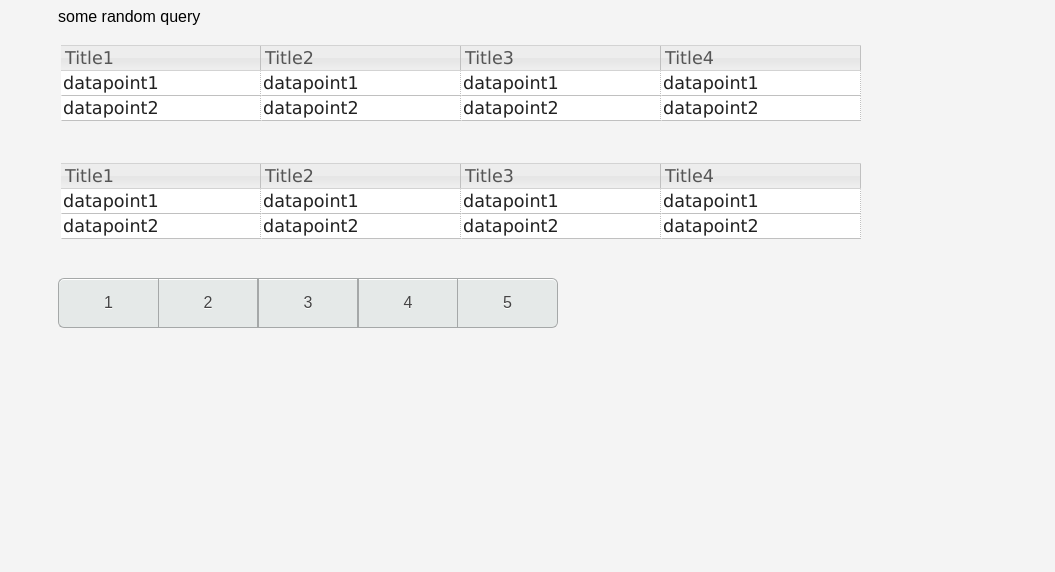
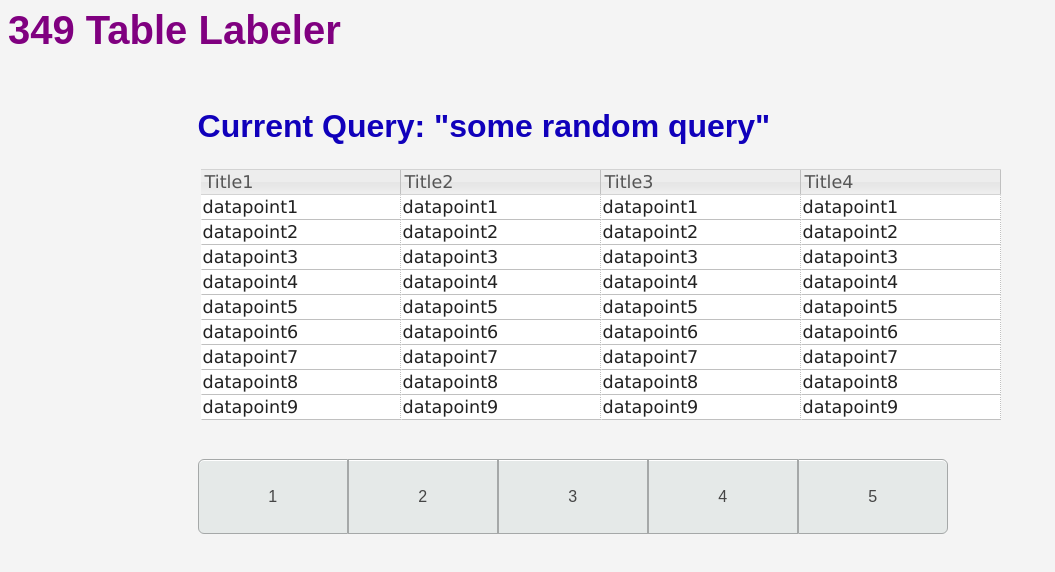
Before and after one commit to gsheld/349_project, a plain HTML site: page webpage/page.html in a window 1280 px wide. Shown: the whole page, without its empty margins (0-1055 px from the left). Drawn offline with Linux system fonts and the light colour scheme.

Commit message:
More webpage updates

```diff
--- a/webpage/page.css
+++ b/webpage/page.css
@@ -1,7 +1,22 @@
 body {
-  padding: 0 50px;
 	background-color: #f4f4f4;
 	font-family: source-sans-pro, sans-serif;
+}
+
+.titleBarContainer {
+	width: 100%;
+	height: 10%;
+	font-size: 40;
+	font-weight: bold;
+	color: purple;
+}
+
+.contentContainer {
+	margin-left: 15%;
+}
+
+.queryStatement {
+	color: #1000BB;
 }
 
 :focus {
@@ -9,16 +24,8 @@ body {
 	outline-style: none;
 }
 
-.full {
-  width: 100%;
-}
-
 .title {
 	letter-spacing: -.065em;
-}
-
-.spacer {
-  padding: 25px 0;
 }
 
 .topcoat-button-bar__item > input {
@@ -31,16 +38,6 @@ body {
 	position: absolute;
 	width: auto;
 	opacity: 0.001;
-}
-
-.button-bar,
-.topcoat-button-bar {
-  display: table;
-  table-layout: fixed;
-  white-space: no-wrap;
-  margin: 0;
-  padding: 0;
-  width: 500px;
 }
 
 .topcoat-button-bar__item {
@@ -59,14 +56,6 @@ body {
 	border-bottom-right-radius: 6px;
 }
 
-.topcoat-button-bar__item:first-child > .topcoat-button-bar__button {
-  border-right: none;
-}
-
-.topcoat-button-bar__item:last-child > .topcoat-button-bar__button {
-  border-left: none;
-}
-
 .button,
 .topcoat-button-bar__button {
 	position: relative;
@@ -76,17 +65,14 @@ body {
 	margin: 0;
 	padding: 0;
 	border: none;
-  background: transparent;
-  background-clip: padding-box;
 	color: inherit;
 	vertical-align: top;
-  text-decoration: none;
-  text-overflow: ellipsis;
 	white-space: nowrap;
 	font: inherit;
 	cursor: default;
 	user-select: none;
-  width: 100px;
+	width: 150px;
+	height: 75px;
 }
 
 .topcoat-button-bar__button {
@@ -98,28 +84,12 @@ body {
 	-webkit-box-shadow: inset 0 1px #fff;
 	box-shadow: inset 0 1px #fff;
 	color: #454545;
-  text-shadow: 0 1px #fff;
 	line-height: 3rem;
 }
 
-:checked + .topcoat-button-bar__button,
-.topcoat-button-bar__button:active,
-.topcoat-button-bar__button.is-active {
-  background-color: #d3d7d7;
-  -webkit-box-shadow: inset 0 1px rgba(0,0,0,0.12);
-  box-shadow: inset 0 1px rgba(0,0,0,0.12);
+.topcoat-button-bar__button:focus {
+	background-color:#BFBDBD;
+	color: white;
+	-webkit-box-shadow: none;
+	box-shadow: none;
 }
-
-.topcoat-button-bar__item:disabled,
-.topcoat-button-bar__item.is-disabled {
-  opacity: 0.3;
-  cursor: default;
-  pointer-events: none;
-}
-
-.topcoat-button-bar__button:focus {
-  border: 1px solid #0940fd;
-  -webkit-box-shadow: 0 0 0 2px #6fb5f1;
-  box-shadow: 0 0 0 2px #6fb5f1;
-  z-index: 1;
-}
--- a/webpage/page.html
+++ b/webpage/page.html
@@ -4,25 +4,21 @@
 		<link rel="stylesheet" href="../SlickGrid/slick.grid.css" type="text/css"/>
 		<link rel="stylesheet" href="../SlickGrid/css/smoothness/jquery-ui-1.8.16.custom.css" type="text/css"/>
 		<link rel="stylesheet" href="page.css" type="text/css">
+		<title>349 Crowd-Source Effort</title>
 	</head>
 	<body>
+		<div class='titleBarContainer'>
+			349 Table Labeler
+		</div>
 
-		<p id='queryStatement'></p>
+		<div class='contentContainer'>
 
-		<table width="100%">
+			<h1 class='queryStatement' id='queryStatement'>Current Query: </h1>
+
+			<table class = 'table'>
 				<tr>
 					<td valign="top" width="50%">
 							<div id="myGrid" style="width:800px;"></div>
-				</td>
-			</tr>
-		</table>
-
-		<br><br>
-
-		<table width="100%">
-			<tr>
-				<td valign="top" width="50%">
-					<div id="myGrid2" style="width:800px;"></div>
 					</td>
 				</tr>
 			</table>
@@ -58,5 +54,6 @@
 					 <button class="topcoat-button-bar__button">5</button>
 				 </label>
 			</div>
+		</div>
 	</body>
 </html>
--- a/webpage/page.js
+++ b/webpage/page.js
@@ -1,15 +1,16 @@
 var jsonObject =   {
 	'columnNumber': 4,
 	'columnData': {
-			'Title1': ['datapoint1', 'datapoint2'],
-			'Title2': ['datapoint1', 'datapoint2'],
-			'Title3': ['datapoint1', 'datapoint2'],
-			'Title4': ['datapoint1', 'datapoint2']
+			'Title1': ['datapoint1', 'datapoint2', 'datapoint3', 'datapoint4', 'datapoint5', 'datapoint6', 'datapoint7', 'datapoint8', 'datapoint9'],
+			'Title2': ['datapoint1', 'datapoint2', 'datapoint3', 'datapoint4', 'datapoint5', 'datapoint6', 'datapoint7', 'datapoint8', 'datapoint9'],
+			'Title3': ['datapoint1', 'datapoint2', 'datapoint3', 'datapoint4', 'datapoint5', 'datapoint6', 'datapoint7', 'datapoint8', 'datapoint9'],
+			'Title4': ['datapoint1', 'datapoint2', 'datapoint3', 'datapoint4', 'datapoint5', 'datapoint6', 'datapoint7', 'datapoint8', 'datapoint9']
 	},
 	'query': 'some random query',
 	'tableTitle': 'Table Title'
 };
 
+/* Gets column titles. */
 var objectKeyList = [];
 for (property in jsonObject.columnData) {
 	objectKeyList.push(property);
@@ -18,10 +19,12 @@ for (property in jsonObject.columnData) {
 var grid;
 var columns = [];
 
+/* Setup columns. */
 for (var col = 0; col < jsonObject.columnNumber; col++) {
 	columns.push({id: objectKeyList[col], name: objectKeyList[col], field: 'values', fieldIdx: col});
 }
 
+/* Table options. */
 var options = {
 	enableCellNavigation: true,
 	enableColumnReorder: true,
@@ -42,7 +45,7 @@ function getItemColumnValue(item, column) {
 
 $(function () {
 	var data = [];
-	for (var row = 0; row < 2; row++) {
+	for (var row = 0; row < jsonObject.columnData[objectKeyList[0]].length; row++) {
 		var values = []
 		for (var col = 0; col < jsonObject.columnNumber; col++) {
 			values.push(jsonObject.columnData[objectKeyList[col]][row]);
@@ -53,7 +56,6 @@ $(function () {
 		};
 	}
 
-	document.getElementById('queryStatement').innerHTML += ['<p>', jsonObject.query, '</p>'].join('')
+	document.getElementById('queryStatement').innerHTML += ['"', jsonObject.query, '"'].join('')
 	grid = new Slick.Grid('#myGrid', data, columns, options);
-	grid = new Slick.Grid('#myGrid2', data, columns, options);
 });
```
Lines whose indentation alone changed are shown as unchanged.
